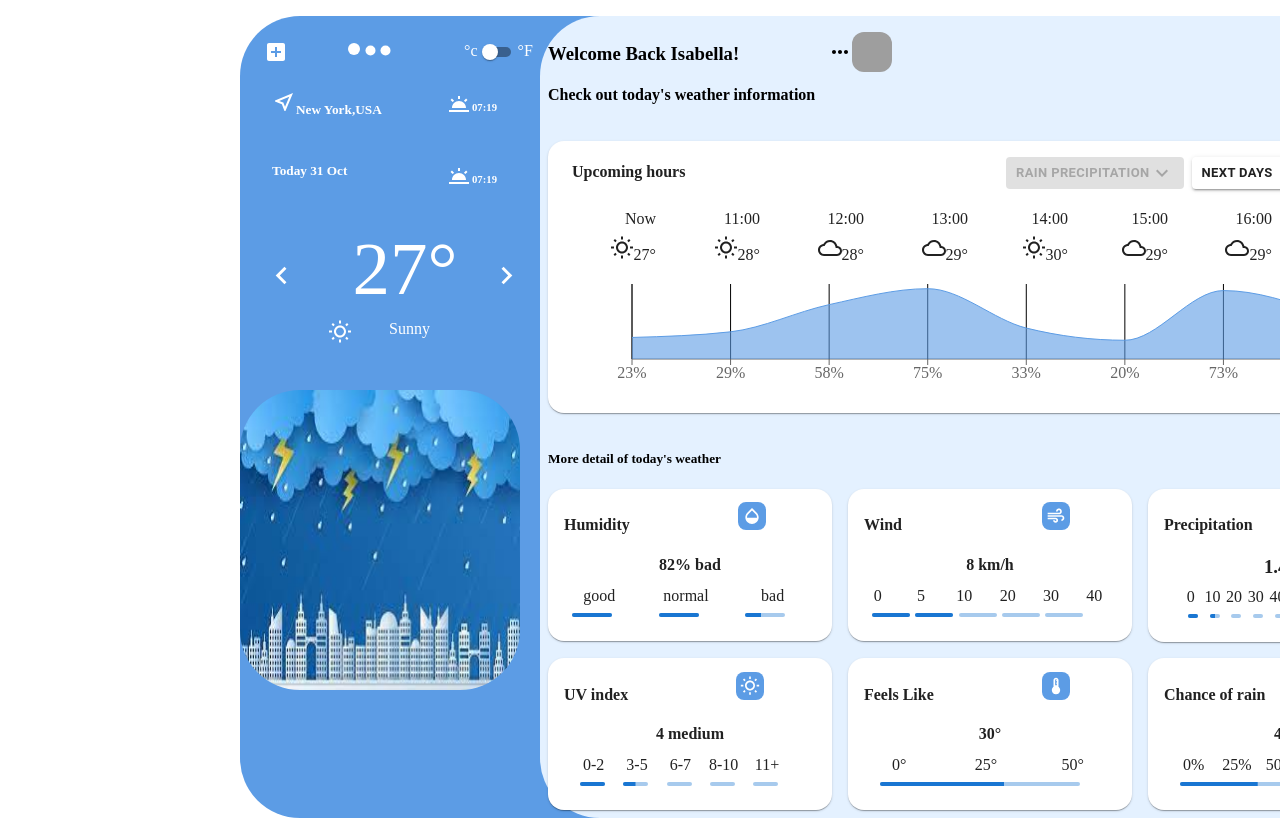
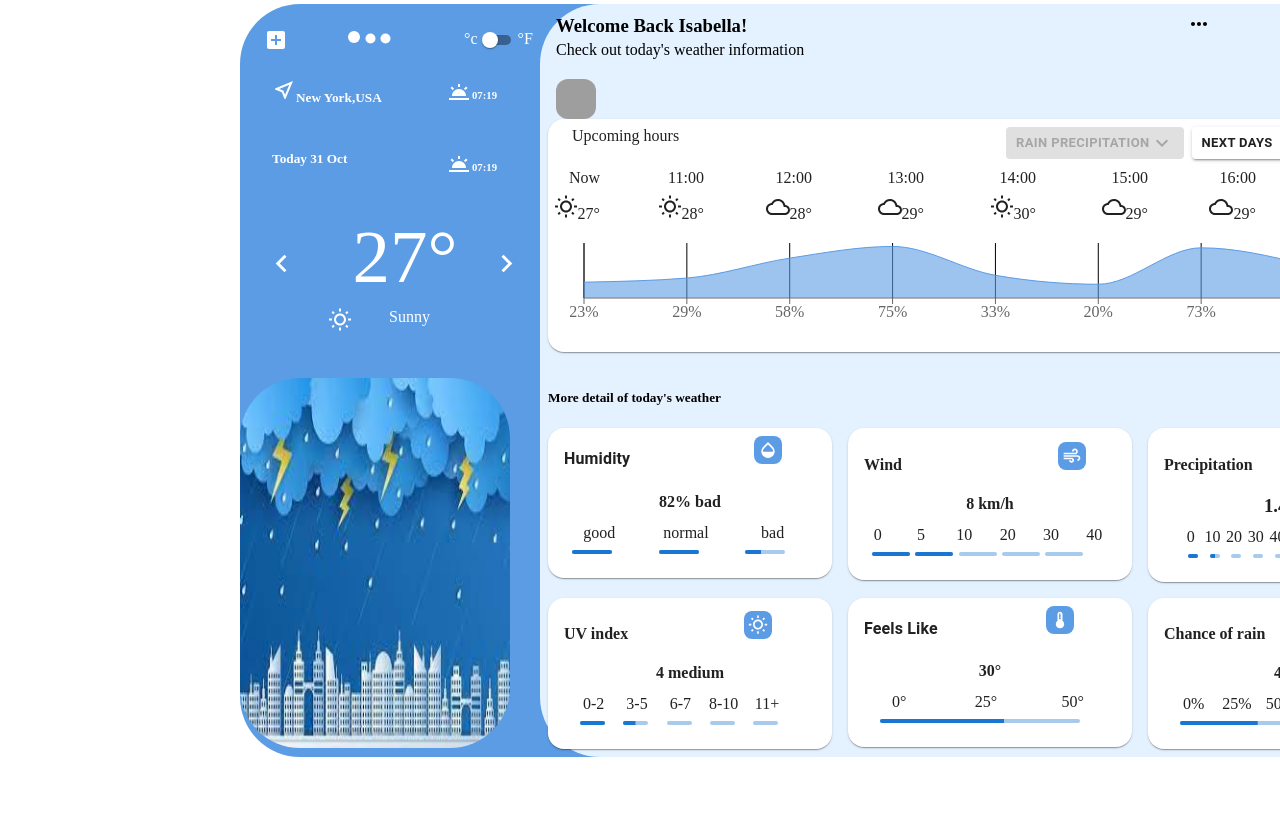
Before and after one commit to Sangi19/weather-app, a React (Create React App) app: page / in a window 1280 px wide. Shown: the top 818 px of the page. Built offline with nearby package versions, Linux system fonts and the light colour scheme; grey boxes are pictures that could not be loaded.

Commit message:
align change

```diff
--- a/src/App.js
+++ b/src/App.js
@@ -10,7 +10,7 @@ function App() {
 
   return (
     <Box className="App">
-      <Grid container spacing={2} sx={{width:'150vh',align:'center',ml:30,mt:2,background:'#5C9CE5',borderRadius:15}}>
+      <Grid container spacing={2} sx={{width:'150vh',align:'center',ml:30,mt:0.5,background:'#5C9CE5',borderRadius:15}}>
           <Grid xs={3} className="sideNav"sx={{m:0}} >
               <Side/>
             {/* <img className='wimage' src="../images/images.jpeg" alt="Stickman" width="250" height="325" /> */}
--- a/src/components/FeelsLike.js
+++ b/src/components/FeelsLike.js
@@ -1,7 +1,7 @@
 import * as React from 'react';
 import Card from '@mui/material/Card';
 import CardContent from '@mui/material/CardContent';
-import { CardActionArea, Grid } from '@mui/material';
+import { CardActionArea, Grid, Typography } from '@mui/material';
 import LinearProgress from '@mui/material/LinearProgress';
 import { Box } from '@mui/system';
 import DeviceThermostatIcon from '@mui/icons-material/DeviceThermostat';
@@ -10,9 +10,10 @@ export default function FeelsLike() {
   return (
 
     <Card sx={{borderRadius:4}}>
-          <CardContent sx={{mt:-3}}>
+          <CardContent sx={{mt:-1}}>
                 <Box>
-                  <h4>Feels Like <DeviceThermostatIcon  fontSize="small" sx={{ml:13, backgroundColor:'#5C9CE5',color:'#FFFFFF',p:0.5, borderRadius:2}}/></h4>
+                <Typography variant="body1"><b>Feels Like</b> <DeviceThermostatIcon  fontSize="small" sx={{ml:13,backgroundColor:'#5C9CE5',color:'#FFFFFF',p:0.5, borderRadius:2}}/>   </Typography>
+
                 </Box>
 
                 <Box sx={{textAlign:'center'}}>
--- a/src/components/Humidity.js
+++ b/src/components/Humidity.js
@@ -4,15 +4,17 @@ import CardContent from '@mui/material/CardContent';
 import { CardActionArea, Grid } from '@mui/material';
 import LinearProgress from '@mui/material/LinearProgress';
 import { Box } from '@mui/system';
+import { Typography } from '@mui/material';
+
 import OpacityOutlinedIcon from '@mui/icons-material/OpacityOutlined';
 
 export default function Humidity() {
   return (
 
     <Card sx={{borderRadius:4}}>
-          <CardContent sx={{mt:-3}}>
+          <CardContent sx={{mt:-1}}>
                 <Box>
-                  <h4>Humidity <OpacityOutlinedIcon  fontSize="small" sx={{ml:13,backgroundColor:'#5C9CE5',color:'#FFFFFF',p:0.5, borderRadius:2}}/></h4>
+                <Typography variant="body1"><b>Humidity</b> <OpacityOutlinedIcon  fontSize="small" sx={{ml:15,backgroundColor:'#5C9CE5',color:'#FFFFFF',p:0.5, borderRadius:2}}/>   </Typography>
                 </Box>
 
                 <Box sx={{textAlign:'center'}}>
--- a/src/components/MainCard.js
+++ b/src/components/MainCard.js
@@ -13,20 +13,18 @@ import CloudOutlinedIcon from '@mui/icons-material/CloudOutlined';
 
 export default function MainCard() {
   return (
-    <Card sx={{borderRadius:4}}>
+    <Card sx={{borderRadius:4,maxHeight:239}}>
       <CardContent>
-      <Grid container spacing={2} sx={{ml:1}}>
+      <Grid container spacing={2} sx={{ml:1,mt:-3}}>
           <Grid xs={6} >
-              <h4>Upcoming hours</h4>
+              <p>Upcoming hours</p>
           </Grid>
-          <Grid xs={6} sx={{mt:2}}>
-
+          <Grid xs={6} sx={{mt:2,}}>
             <Button variant="contained" disabled size="small"><strong>Rain precipitation</strong> <KeyboardArrowDownIcon/></Button>
-
             <Button size="small"variant="contained" color='grey' sx={{ml:1}}><strong>Next Days</strong><ChevronRightIcon/> </Button>
           </Grid>
           <Grid container spacing={2} sx={{mt:1,ml:0.5}}>
-          <Grid xs={1} sx={{textAlign:'end',ml:1}}>
+          <Grid xs={1} sx={{textAlign:'end',ml:-6}}>
               <label>Now</label>
               <WbSunnyOutlinedIcon sx={{ml:3,mt:1}}/>
               <label>27°</label>
@@ -37,27 +35,27 @@ export default function MainCard() {
                 <WbSunnyOutlinedIcon sx={{ml:3,mt:1}}/>
                 28°
           </Grid>
-          <Grid xs={1} sx={{textAlign:'end',ml:4}}>
+          <Grid xs={1} sx={{textAlign:'end',ml:4.5}}>
           <label>12:00</label>
       <CloudOutlinedIcon sx={{ml:3,mt:1}}/>
       28°
           </Grid>
-          <Grid xs={1} sx={{textAlign:'end',ml:4}}>
+          <Grid xs={1} sx={{textAlign:'end',ml:5}}>
             <label>13:00</label>
             <CloudOutlinedIcon sx={{ml:3,mt:1}}/>
             29°
           </Grid>
-          <Grid xs={1} sx={{textAlign:'end',ml:3.5}}>
+          <Grid xs={1} sx={{textAlign:'end',ml:5}}>
             <label>14:00</label>
               <WbSunnyOutlinedIcon sx={{ml:3,mt:1}}/>
               30°
           </Grid>
-          <Grid xs={1} sx={{textAlign:'end',ml:3.5}}>
+          <Grid xs={1} sx={{textAlign:'end',ml:5}}>
             <label>15:00</label>
             <CloudOutlinedIcon sx={{ml:3,mt:1}}/>
             29°
           </Grid>
-          <Grid xs={1} sx={{textAlign:'end',ml:4}}>
+          <Grid xs={1} sx={{textAlign:'end',ml:4.5}}>
             <label>16:00</label>
             <CloudOutlinedIcon sx={{ml:3,mt:1}}/>
             29°
@@ -68,7 +66,7 @@ export default function MainCard() {
             28°
           </Grid>
           </Grid>
-          <Grid>
+          <Grid sx={{ml:-6}}>
             <WeatherChart/>
           </Grid>
         </Grid>
--- a/src/components/MainHeader.js
+++ b/src/components/MainHeader.js
@@ -6,12 +6,12 @@ import { Box } from '@mui/system';
 
 export default function MainHeader() {
   return (
-    <Grid container>
-       <Grid xs={10}>
-          <Box sx={{textAlign:'initial'}}>
+    <Grid container columnSpacing='0' sx={{p:0,m:-2,ml:1}}>
+       <Grid xs={10} sx={{width:600,height:75}} >
+        <Box sx={{width:600,height:10}}>
             <h3>Welcome Back Isabella!</h3>
-            <h4>Check out today's weather information</h4>
-          </Box>
+        </Box>
+            <p>Check out today's weather information</p>
         </Grid>
 
         <Grid xs={1}>
--- a/src/components/Precipitation.js
+++ b/src/components/Precipitation.js
@@ -12,7 +12,7 @@ export default function Precipitation() {
     <Card sx={{borderRadius:4}}>
           <CardContent sx={{mt:-3}}>
                 <Box>
-                  <h4>Precipitation <CloudOutlinedIcon  fontSize="small" sx={{ml:10, backgroundColor:'#5C9CE5',color:'#FFFFFF',p:0.5, borderRadius:2}}/></h4>
+                  <h4>Precipitation <CloudOutlinedIcon  fontSize="small" sx={{ml:12, backgroundColor:'#5C9CE5',color:'#FFFFFF',p:0.5, borderRadius:2}}/></h4>
                 </Box>
 
                 <Box sx={{textAlign:'center'}}>
--- a/src/components/Rain.js
+++ b/src/components/Rain.js
@@ -13,7 +13,7 @@ export default function Rain() {
 
           <CardContent sx={{mt:-3}}>
                 <Box>
-                  <h4>Chance of rain <CloudOutlinedIcon  fontSize="small" sx={{ml:8,backgroundColor:'#5C9CE5',color:'#FFFFFF',p:0.5, borderRadius:2}}/></h4>
+                  <h4>Chance of rain <CloudOutlinedIcon  fontSize="small" sx={{ml:11,backgroundColor:'#5C9CE5',color:'#FFFFFF',p:0.5, borderRadius:2}}/></h4>
                 </Box>
 
                 <Box sx={{textAlign:'center'}}>
--- a/src/components/Side.js
+++ b/src/components/Side.js
@@ -68,7 +68,7 @@ export default function Side() {
             </Grid>
       </Grid>
       <Grid sx={{ml:-1,mt:5,mb:-2}}>
-            <img className='wimage' src="../images/images.jpeg" alt="Stickman" width="280" height="300" sx={{borderRadius:200}}/>
+            <img className='wimage' src="../images/images.jpeg" alt="Stickman" width="270" height="370" sx={{borderRadius:200}}/>
       </Grid>
     </div>
   );
--- a/src/components/UVindex.js
+++ b/src/components/UVindex.js
@@ -12,7 +12,7 @@ export default function UVindex() {
     <Card sx={{borderRadius:4}}>
           <CardContent sx={{mt:-3}}>
                 <Box>
-                  <h4>UV index <WbSunnyOutlinedIcon  fontSize="small" sx={{ml:13, backgroundColor:'#5C9CE5',color:'#FFFFFF',p:0.5, borderRadius:2}}/></h4>
+                  <h4>UV index <WbSunnyOutlinedIcon  fontSize="small" sx={{ml:14, backgroundColor:'#5C9CE5',color:'#FFFFFF',p:0.5, borderRadius:2}}/></h4>
                 </Box>
 
                 <Box sx={{textAlign:'center'}}>
--- a/src/components/WeatherChart.js
+++ b/src/components/WeatherChart.js
@@ -62,12 +62,12 @@ const data = [
 export default function WeatherChart() {
   return (
     <AreaChart
-      width={750}
-      height={125}
+      width={810}
+      height={105}
       data={data}
       margin={{
         top: 20,
-        right: 0,
+        right: 30,
         left: 0,
         bottom: 0
       }}
--- a/src/components/WeatherDetails.js
+++ b/src/components/WeatherDetails.js
@@ -14,7 +14,7 @@ export default function WeatherDetails() {
     <div>
       <h5>More detail of today's weather</h5>
       <Grid container spacing={2}>
-        <Grid xs={4}>
+        <Grid xs={4} sx={{minHeight:120}}>
           <Humidity />
         </Grid>
         <Grid xs={4}>
--- a/src/components/Wind.js
+++ b/src/components/Wind.js
@@ -12,7 +12,7 @@ export default function Wind() {
     <Card sx={{borderRadius:4}}>
           <CardContent sx={{mt:-3}}>
                 <Box>
-                  <h4>Wind <AirIcon  fontSize="small" sx={{ml:17,backgroundColor:'#5C9CE5',color:'#FFFFFF',p:0.5, borderRadius:2}}/></h4>
+                  <h4>Wind <AirIcon  fontSize="small" sx={{ml:19,backgroundColor:'#5C9CE5',color:'#FFFFFF',p:0.5, borderRadius:2}}/></h4>
                 </Box>
 
                 <Box sx={{textAlign:'center'}}>
```
Lines whose indentation alone changed are shown as unchanged.
